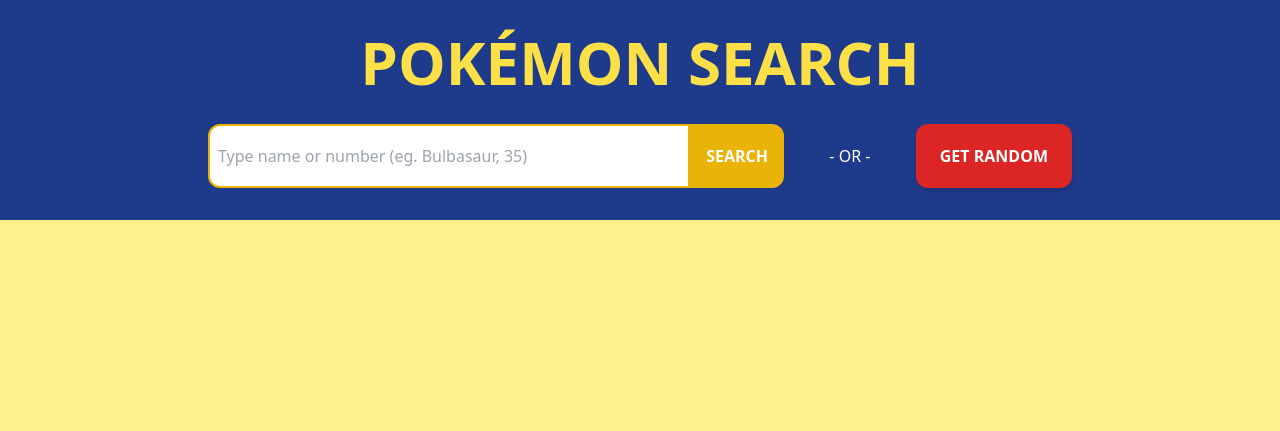
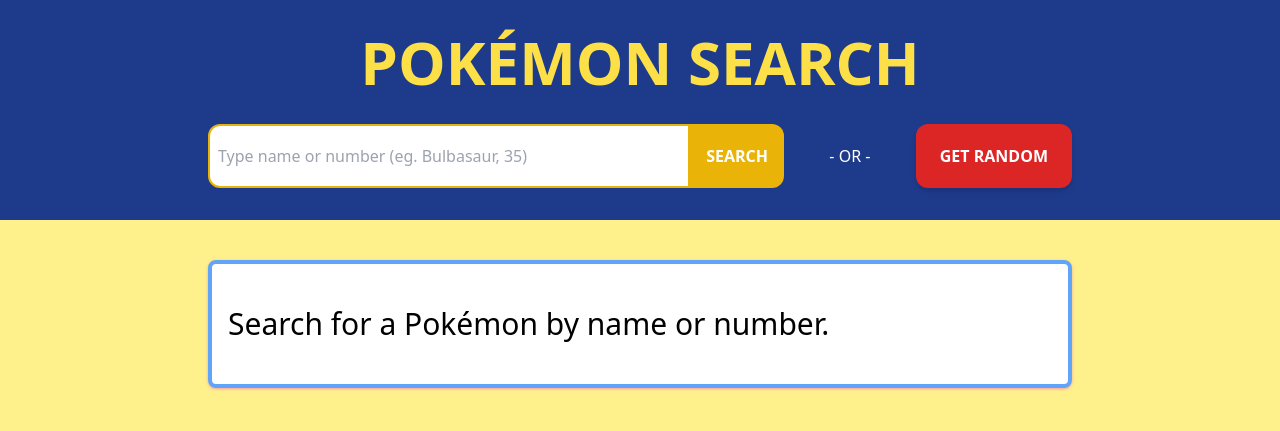
Before and after one commit to emmanuelolivo1002/pokemon-search-jquery, a plain HTML site: page index.html in a window 1280 px wide. Drawn offline with nearby package versions, Linux system fonts and the light colour scheme.

Commit message:
Add initial prompt

```diff
--- a/app.js
+++ b/app.js
@@ -1,4 +1,7 @@
 function searchPokemon(searchQuery) {
+  // Hide the initial prompt
+  $("#initial-search-prompt").addClass("hidden");
+
   //   https://pokeapi.co/api/v2/pokemon/${query}
   let req = $.ajax({
     url: `https://pokeapi.co/api/v2/pokemon/${searchQuery}`,
--- a/index.html
+++ b/index.html
@@ -48,6 +48,14 @@
       </div>
       <!-- Data container -->
       <div id="data-container" class="mx-auto max-w-4xl px-4 my-10">
+        <!-- Prompt to do initial search-->
+        <div
+          id="initial-search-prompt"
+          class="bg-white border-4 border-blue-400 shadow shadow-red-300 py-2 px-4 rounded-lg h-32 flex items-center"
+        >
+          <p class="text-3xl">Search for a Pokémon by name or number.</p>
+        </div>
+
         <!-- No data found -->
         <div
           id="no-data"
```
